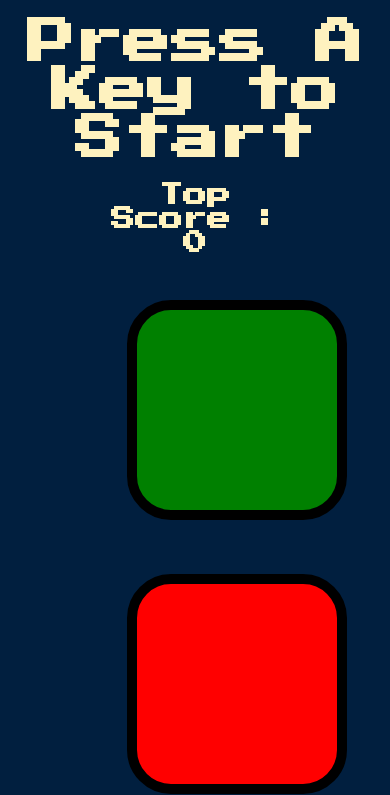
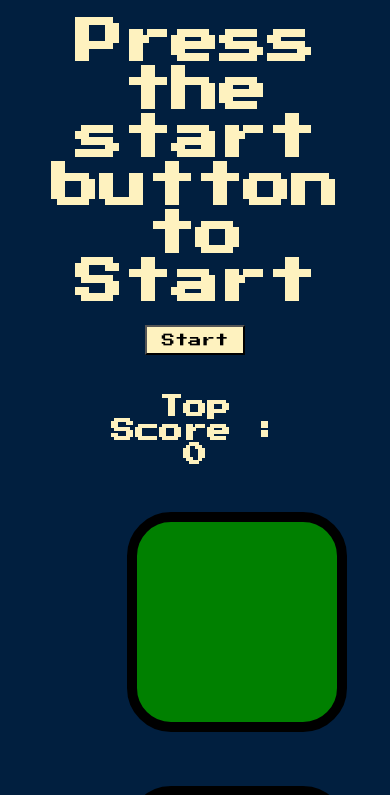
Before and after one commit to ShohamD1121/Simon-Game, a plain HTML site: page index.html in a window 390 px wide. Shown: the top 795 px of the page. Drawn offline with nearby package versions, Linux system fonts and the light colour scheme.

Commit message:
mobile friendly

```diff
--- a/game.js
+++ b/game.js
@@ -16,12 +16,13 @@ $(".btn").click(function () {
     checkAnswer(userClickedPattern.lastIndexOf(userChosenColour));
 });
 
-$(document).keypress(function () {
+$(".start-btn").click(function () {
     if (!started) {
         nextSequence();
         started = true;
     }
 });
+
 
 
 function nextSequence() {
@@ -67,7 +68,7 @@ function checkAnswer(currentLevel) {
         setTimeout(function () {
             $("body").removeClass("game-over");
         }, 200);
-        $("h1").text("Game Over, Press Any Key to Restart");
+        $("h1").text("Game Over!");
 
         if (topScore < level) {
             topScore = level;
--- a/index.html
+++ b/index.html
@@ -9,8 +9,9 @@
 </head>
 
 <body>
-    <h1 id="level-title">Press A Key to Start</h1>
+    <h1 id="level-title">Press the start button to Start</h1>
     <div class="container">
+        <button class="start-btn">Start</button>
         <h2>Top Score : 0</h2>
         <div lass="row">
 
--- a/styles.css
+++ b/styles.css
@@ -6,6 +6,14 @@ body {
 h2 {
     font-family: 'Press Start 2P', cursive;
     color: #FEF2BF;
+}
+
+.start-btn {
+    background-color: #FEF2BF;
+    margin-bottom: 20px;
+    width: 100px;
+    height: 30px;
+    font-family: 'Press Start 2P', cursive;
 }
 
 #level-title {
@@ -56,3 +64,9 @@ h2 {
   box-shadow: 0 0 20px white;
   background-color: grey;
 }
+
+@media only screen and (max-width : 425px){
+    html, body{
+        min-height : 100vh;
+    }
+}
```
